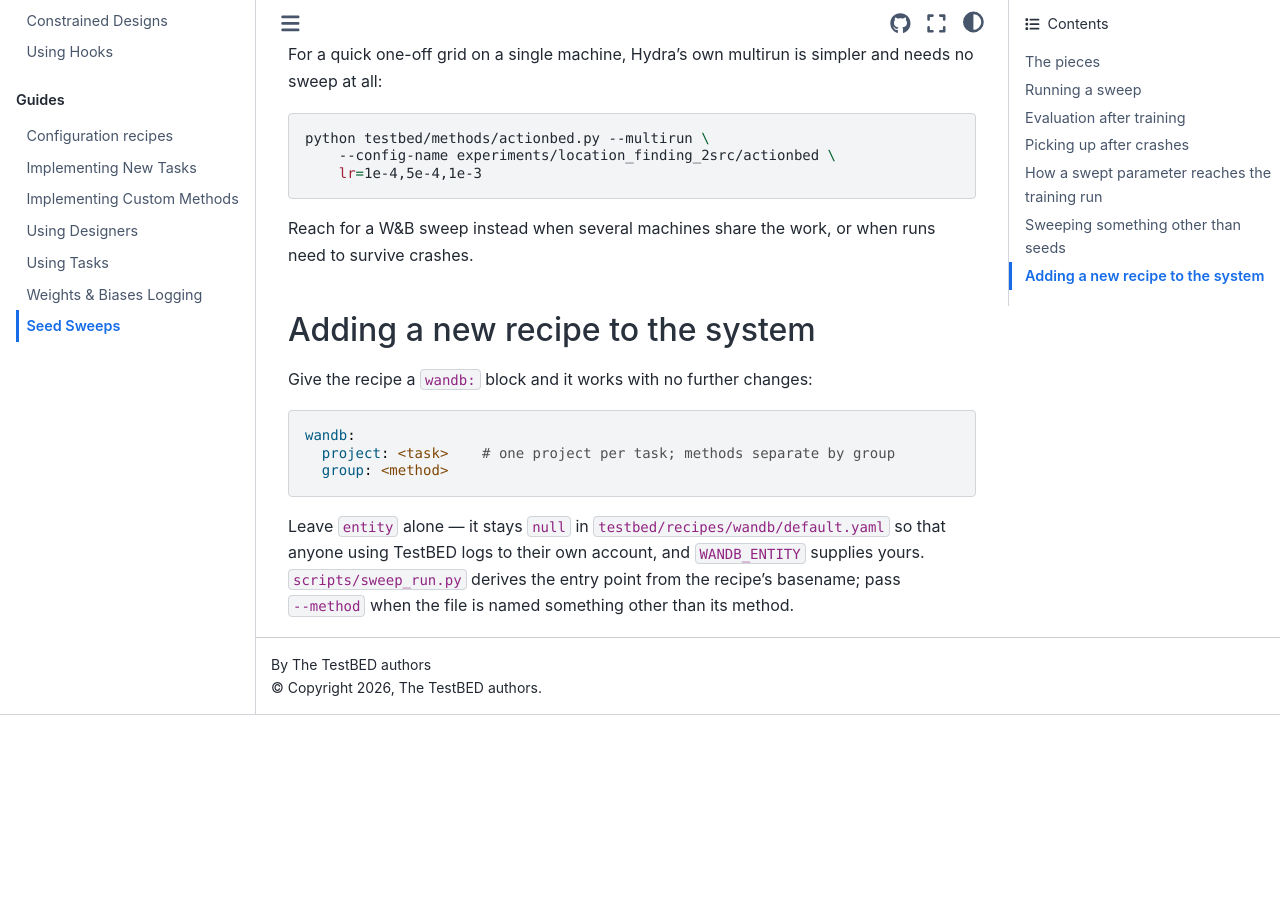
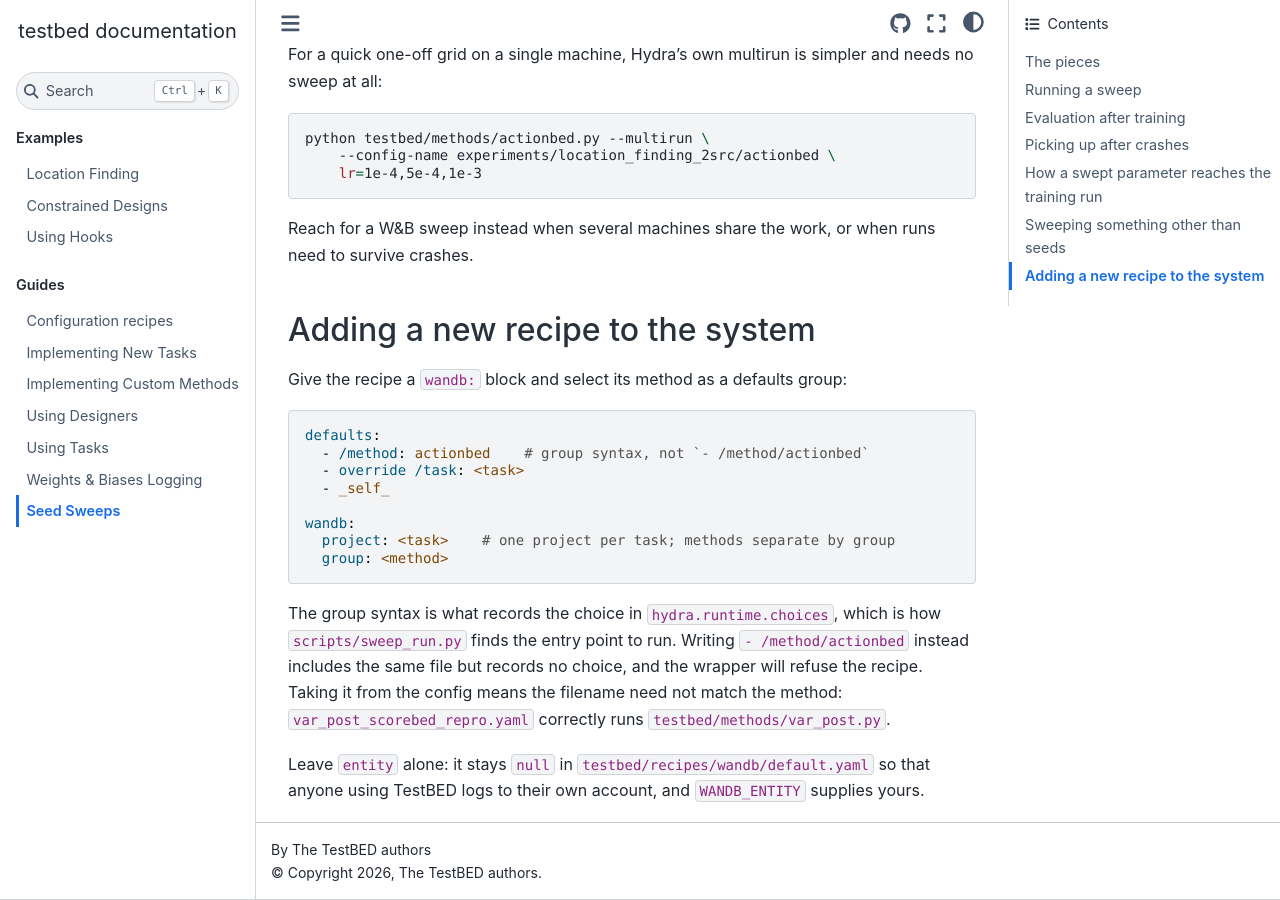
Before and after one commit to testbed-benchmark/testbed, a Sphinx documentation site: the page built from docs/guides/sweeps.md, in a window 1280 px wide and 900 px high, scrolled down 3910 px. Built offline with Sphinx 7.4.7 and the Sphinx Book theme 1.1.4, drawn with Linux system fonts in a browser that asks for light colours; pages that are not in the unit, such as notebooks, are missing from menus; before the commit the page ends 4625 px from its top, so only the background shows below that.

Commit message:
Take the method from the recipe instead of a flag
- The recipe already names its method in the defaults list, so --method
  was a second source for the same fact and could disagree with it.
- Recipes now select the method as a defaults group (`- /method: dad`)
  rather than including the file (`- /method/dad`). Both compose the same
  config, but only the group form records the choice in
  hydra.runtime.choices, where the wrapper can read it.
- Drops --method. The wrapper composes the recipe once for both the method
  and save_dir, and refuses a recipe that records no choice.
- Also fixes the case the old basename heuristic got wrong:
  var_post_scorebed_repro.yaml now correctly runs var_post.py.

````diff
--- a/docs/guides/sweeps.md
+++ b/docs/guides/sweeps.md
@@ -181,15 +181,24 @@
 
 ## Adding a new recipe to the system
 
-Give the recipe a `wandb:` block and it works with no further changes:
+Give the recipe a `wandb:` block and select its method as a defaults group:
 
 ```yaml
+defaults:
+  - /method: actionbed    # group syntax, not `- /method/actionbed`
+  - override /task: <task>
+  - _self_
+
 wandb:
   project: <task>    # one project per task; methods separate by group
   group: <method>
 ```
 
-Leave `entity` alone — it stays `null` in `testbed/recipes/wandb/default.yaml` so that
+The group syntax is what records the choice in `hydra.runtime.choices`, which is how
+`scripts/sweep_run.py` finds the entry point to run. Writing `- /method/actionbed`
+instead includes the same file but records no choice, and the wrapper will refuse the
+recipe. Taking it from the config means the filename need not match the method:
+`var_post_scorebed_repro.yaml` correctly runs `testbed/methods/var_post.py`.
+
+Leave `entity` alone: it stays `null` in `testbed/recipes/wandb/default.yaml` so that
 anyone using TestBED logs to their own account, and `WANDB_ENTITY` supplies yours.
-`scripts/sweep_run.py` derives the entry point from the recipe's basename; pass
-`--method` when the file is named something other than its method.
````
Also changed, not shown: 11 other files.
